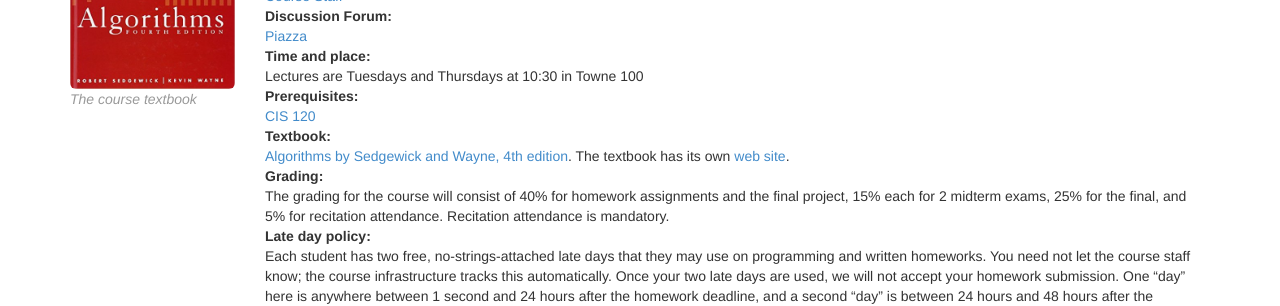
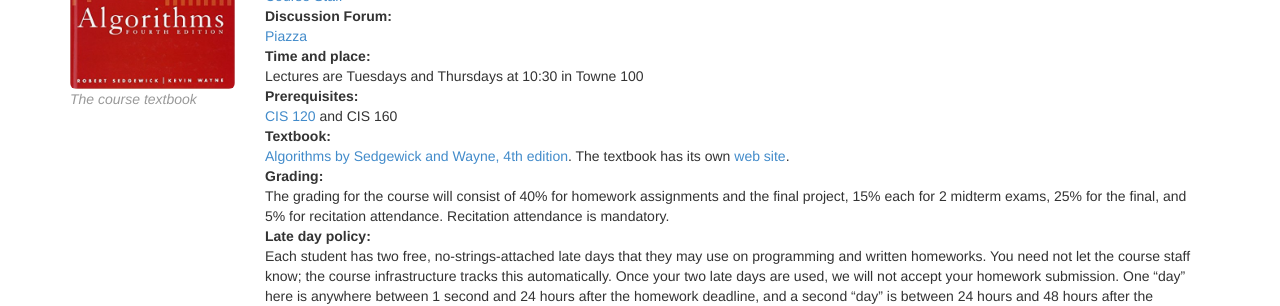
Before and after one commit to callison-burch/data-structures-and-algorithms, a Jekyll site: the page built from index.md, in a window 1280 px wide. Shown: the part 185-491 px from the top of the page. Built offline with Jekyll 4.4.1, drawn with Linux system fonts in a browser that asks for light colours; nearby versions of some CDN libraries.

Commit message:
CIS 160 added as prereq in index.md

```diff
--- a/index.md
+++ b/index.md
@@ -24,7 +24,7 @@ Time and place:
 : Lectures are Tuesdays and Thursdays at 10:30 in Towne 100
 
 Prerequisites:
-: [CIS 120](http://www.seas.upenn.edu/~cis120/)
+: [CIS 120](http://www.seas.upenn.edu/~cis120/) and CIS 160
 
 Textbook:
 : [Algorithms by Sedgewick and Wayne, 4th edition](http://www.amazon.com/Algorithms-4th-Robert-Sedgewick/dp/032157351X/).  The textbook has its own [web site](http://algs4.cs.princeton.edu/home/).
```
